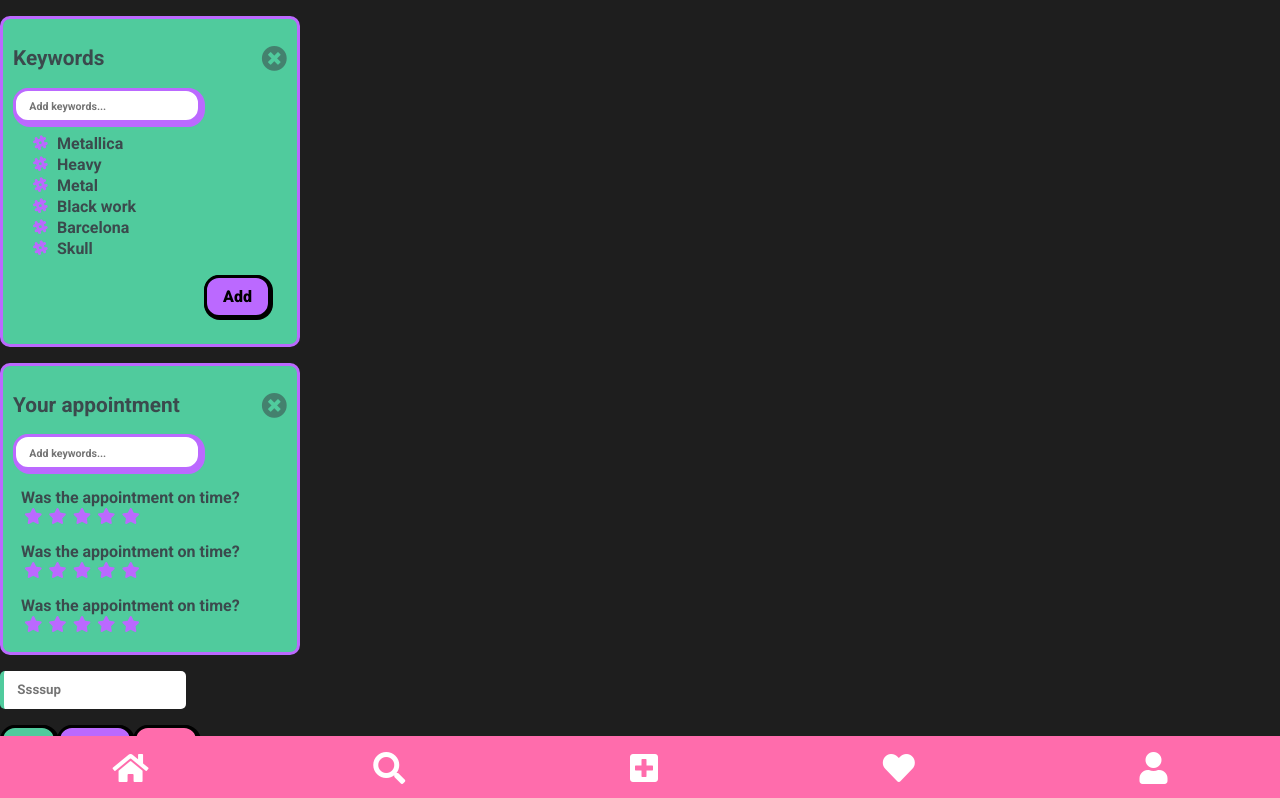
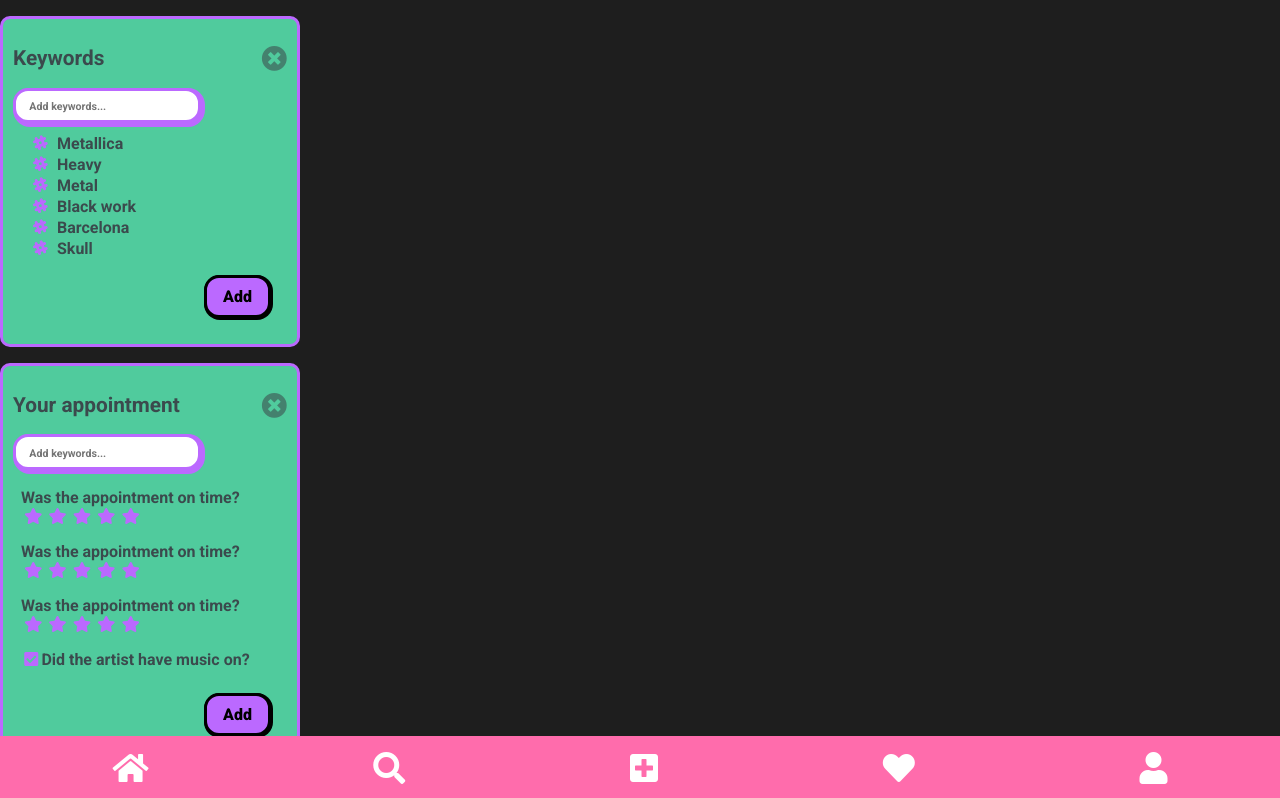
Before and after one commit to judithmg/tats, a React (Create React App) app in the folder client/: page /playground in a window 1280 px wide. Shown: the top 798 px of the page. Built offline with nearby package versions, Linux system fonts and the light colour scheme.

Commit message:
add button notes

```diff
--- a/client/src/pages/YourAppointment/index.tsx
+++ b/client/src/pages/YourAppointment/index.tsx
@@ -2,6 +2,7 @@ import React, { FC } from 'react';
 import InputRound from '../../components/Inputs/InputRound';
 import Header from '../../components/Headers/Popup';
 import '../../styles/YourAppointment.scss';
+import SimpleButton from '../../components/Buttons/SimpleButton';
 
 interface Props {
     classnames?: string;
@@ -12,6 +13,9 @@ const YourAppointment: FC<Props> = ({ classnames = '' }) => {
         <div className={`appointment ${classnames}`}>
             <Header title="Your appointment" />
             <InputRound color="lilac" placeholder="Add keywords..." />
+            {/* hacer un componente con cada pregunta, las estrellas se obtendrían con un GET, por props se pasa el título de la pregunta
+            el tipo de pregunta (stars/checkbox)
+            */}
             <p>
                 Was the appointment on time?
                 <span>&#xF005;</span>
@@ -36,6 +40,13 @@ const YourAppointment: FC<Props> = ({ classnames = '' }) => {
                 <span>&#xF005;</span>
                 <span>&#xF005;</span>
             </p>
+            <p>
+                <span>&#xf14a;</span>
+                Did the artist have music on?
+            </p>
+            <div className="appointment-btn">
+                <SimpleButton text="Add" color="lilac" />
+            </div>
         </div>
     );
 };
--- a/client/src/styles/YourAppointment.scss
+++ b/client/src/styles/YourAppointment.scss
@@ -8,6 +8,14 @@
     background-color: $green;
     border-radius: 10px;
     font-weight: 700;
+    .appointment-btn {
+        @include flex(column, flex-end, flex-end);
+        width: 100%;
+        button {
+            font-size: 1rem;
+            margin: 1rem;
+        }
+    }
 
     input {
         &::placeholder {
```
